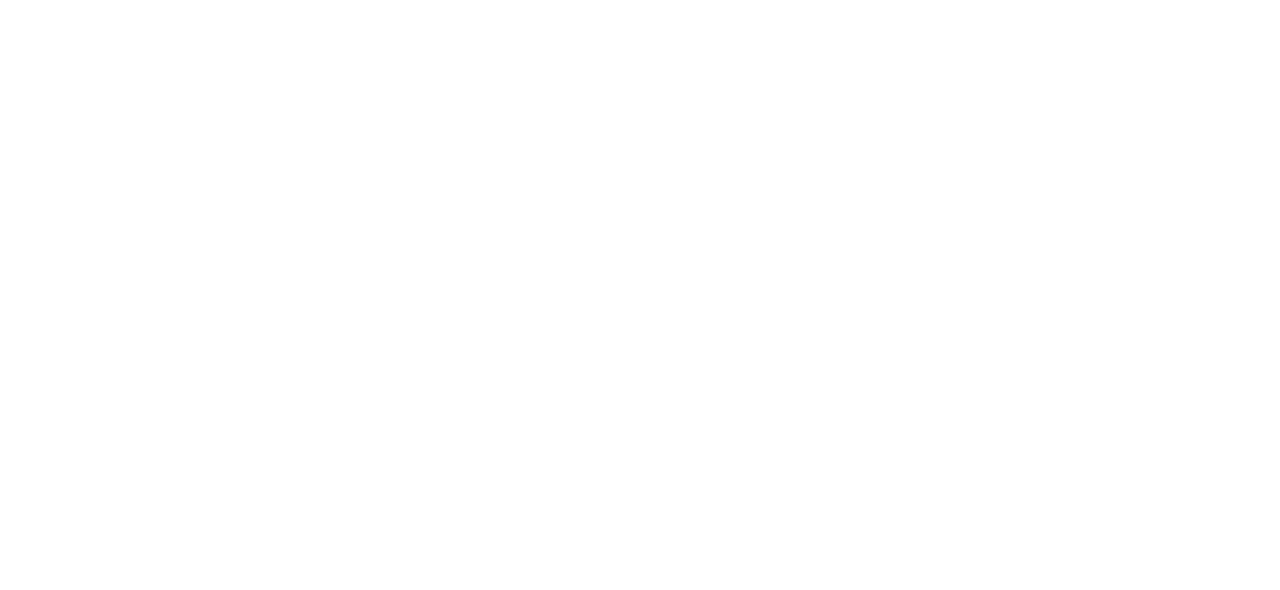
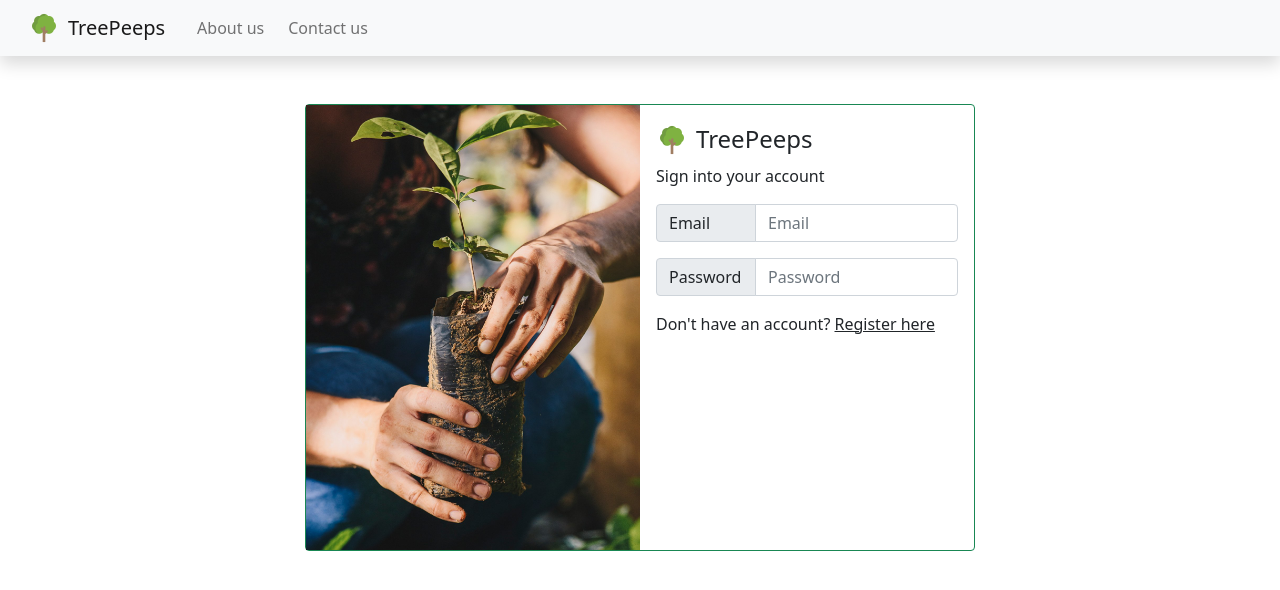
Before and after one commit to ClaireMDavies/TreePeeps, a React (Create React App) app in the folder client/: page /login in a window 1280 px wide. Shown: the top 590 px of the page. Built offline with nearby package versions, Linux system fonts and the light colour scheme.

Commit message:
Adding Login page content

```diff
--- a/client/src/App.js
+++ b/client/src/App.js
@@ -1,6 +1,7 @@
 import React from "react";
 import { BrowserRouter as Router, Route } from "react-router-dom";
 import Feeds from "../src/pages/Feeds"
+import Login from "../src/pages/Login"
 
 // Calling all components and using router to render pages
 function App() {
@@ -8,6 +9,7 @@
     <Router>
       <div>
         <Route exact path="/feeds" component={Feeds} />
+        <Route exact path="/login" component={Login} />
       </div>
     </Router>
   )
--- /dev/null
+++ b/client/src/pages/Login.js
@@ -0,0 +1,80 @@
+import React from "react";
+import loginImg from '../images/login-img.jpg';
+
+const styles = {
+    cardStyle: {
+        width: '60%',
+        padding: 0
+    },
+    cardSpan: {
+        display: "inline - block",
+        width: "100px"
+    },
+    treeIcon: {
+        color: "green"
+    },
+    clockIcon: {
+        color: "red"
+    },
+    mapIcon: {
+        color: "brown"
+    }
+
+};
+
+function Login() {
+
+    return (
+        <div>
+            {/* Navbar */}
+            <nav className="navbar navbar-expand-lg navbar-light bg-light shadow mb-3">
+                <div className="container-fluid">
+                    <img className='ps-3 pe-2' src='../../favicon-32x32.png' alt='icon'></img>
+                    <a className="navbar-brand">TreePeeps</a>
+                    <button className="navbar-toggler" type="button" data-bs-toggle="collapse" data-bs-target="#navbarSupportedContent" aria-controls="navbarSupportedContent" aria-expanded="false" aria-label="Toggle navigation">Menu
+                    <span className="navbar-toggler-icon"></span>
+                    </button>
+                    <div className="collapse navbar-collapse" id="navbarSupportedContent">
+                        <ul className="navbar-nav me-auto mb-2 mb-lg-0">
+                            <li className="nav-item ps-2"><a className="nav-link" href="#">About us</a></li>
+                            <li className="nav-item ps-2"><a className="nav-link" href="#">Contact us</a></li>
+                        </ul>
+                    </div>
+                </div>
+            </nav>
+            {/* Login Card */}
+            <div className="container d-flex justify-content-center mb-3 mt-5">
+                <div className="card border-success"  style={styles.cardStyle}>
+                    <div className="row g-0">
+                        <div className="col-md-6">
+                            <img className="img-fluid" src={loginImg} alt="login" />
+                        </div>
+                        <div className="col-md-6">
+                            <div className="card-body">
+                                <div className="brand-wrapper">
+                                    <img className='pe-2 pb-2' src='../../favicon-32x32.png' alt='icon'></img>
+                                    <span className="fs-4">TreePeeps</span>
+                                </div>
+                                <p className="login-card-description">Sign into your account</p>
+                                <form action="#!">
+                                    <div className="input-group mb-3">
+                                        <span className="input-group-text" style={styles.cardSpan}>Email  </span>
+                                        <input type="email" className="form-control" placeholder="Email" aria-label="Email"  />
+                                    </div>
+                                    <div className="input-group mb-3">
+                                        <span className="input-group-text"  style={styles.cardSpan}>Password </span>
+                                        <input type="password" className="form-control" placeholder="Password" aria-label="Password"/>
+                                    </div>
+                                </form>
+                                <p className="login-card-footer-text">Don't have an account? <a href="#!" className="text-reset">Register here</a></p>
+                            </div>
+                        </div>
+                    </div>
+                </div>
+            </div>
+        </div>
+    )
+};
+
+
+export default Login;
```
Also changed, not shown: client/src/images/login-img.jpg (added).
